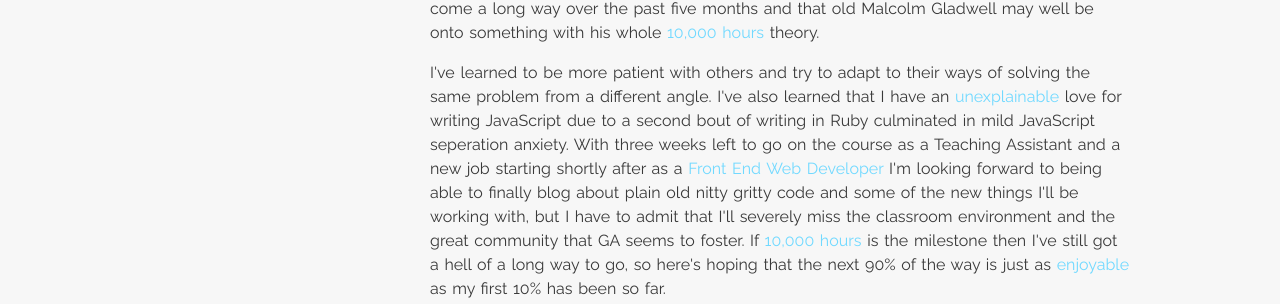
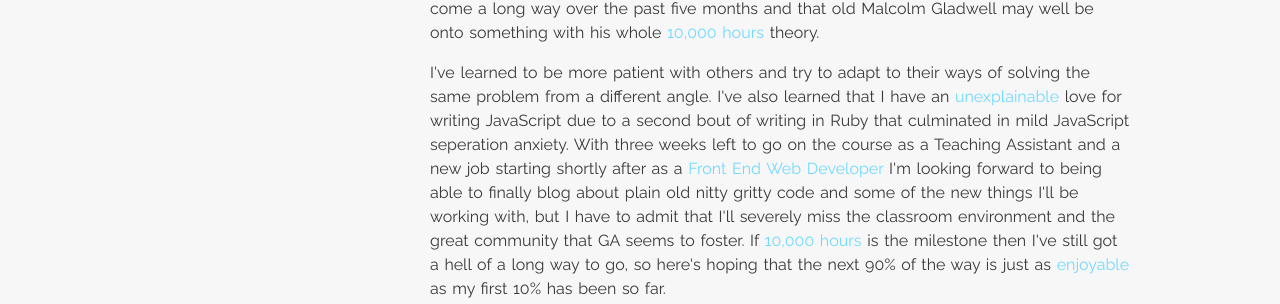
Before and after one commit to chansecampbell/chansecampbell.github.io, a Jekyll site: the page built from _posts/2016-08-30-discovering-what-i-like-about-coding.md, in a window 1280 px wide and 1039 px high. Shown: the part 692-996 px from the top of the window. Built offline with Jekyll 4.4.1, drawn with Linux system fonts in a browser that asks for light colours; nearby versions of some CDN libraries.

Commit message:
Typo 2.0

```diff
--- a/_posts/2016-08-30-discovering-what-i-like-about-coding.md
+++ b/_posts/2016-08-30-discovering-what-i-like-about-coding.md
@@ -14,4 +14,4 @@ title: Discovering what I like about coding
 
 <p>Thankfully it didn't take long to adapt and as the course has gone on that's what I've had to do on a daily and weekly basis - just like old times. Only <strong>this time</strong> I've been slightly amazed at the rate that some of the stuff has come <strong>flooding</strong> back to me after only a couple of minutes <em>(or maybe sometimes hours on the odd occasion)</em> of looking at syntax that I've not seen in what seems like an eternity in <strong>GA years</strong>. It's finally allowed me to realise that I've come a long way over the past five months and that old Malcolm Gladwell may well be onto something with his whole <strong>10,000 hours</strong> theory.</p>
 
-<p>I've learned to be more patient with others and try to adapt to their ways of solving the same problem from a different angle. I've also learned that I have an <strong>unexplainable</strong> love for writing JavaScript due to a second bout of writing in Ruby culminated in mild JavaScript seperation anxiety. With three weeks left to go on the course as a Teaching Assistant and a new job starting shortly after as a <strong>Front End Web Developer</strong> I'm looking forward to being able to finally blog about plain old nitty gritty code and some of the new things I'll be working with, but I have to admit that I'll severely miss the classroom environment and the great community that GA seems to foster. If <strong>10,000 hours</strong> is the milestone then I've still got a hell of a long way to go, so here's hoping that the next 90% of the way is just as <strong>enjoyable</strong> as my first 10% has been so far.</p>
+<p>I've learned to be more patient with others and try to adapt to their ways of solving the same problem from a different angle. I've also learned that I have an <strong>unexplainable</strong> love for writing JavaScript due to a second bout of writing in Ruby that culminated in mild JavaScript seperation anxiety. With three weeks left to go on the course as a Teaching Assistant and a new job starting shortly after as a <strong>Front End Web Developer</strong> I'm looking forward to being able to finally blog about plain old nitty gritty code and some of the new things I'll be working with, but I have to admit that I'll severely miss the classroom environment and the great community that GA seems to foster. If <strong>10,000 hours</strong> is the milestone then I've still got a hell of a long way to go, so here's hoping that the next 90% of the way is just as <strong>enjoyable</strong> as my first 10% has been so far.</p>
```
